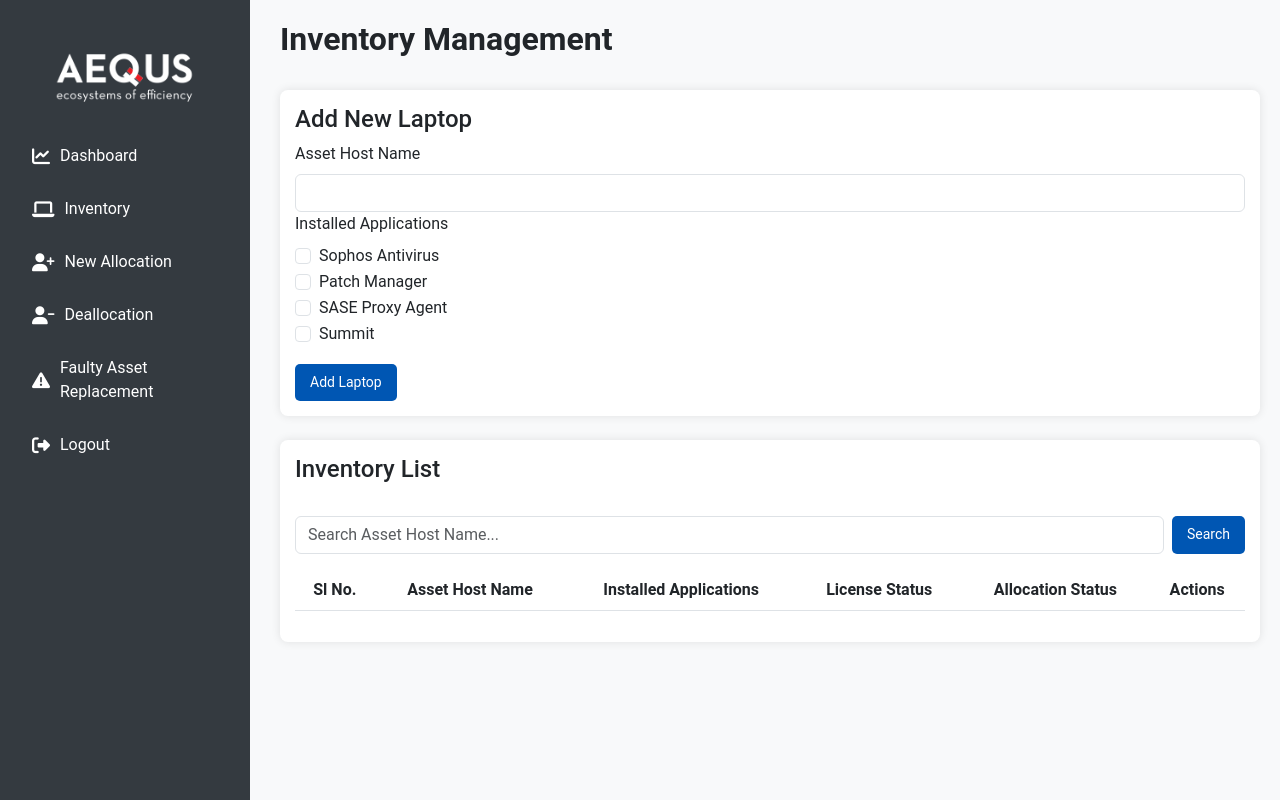
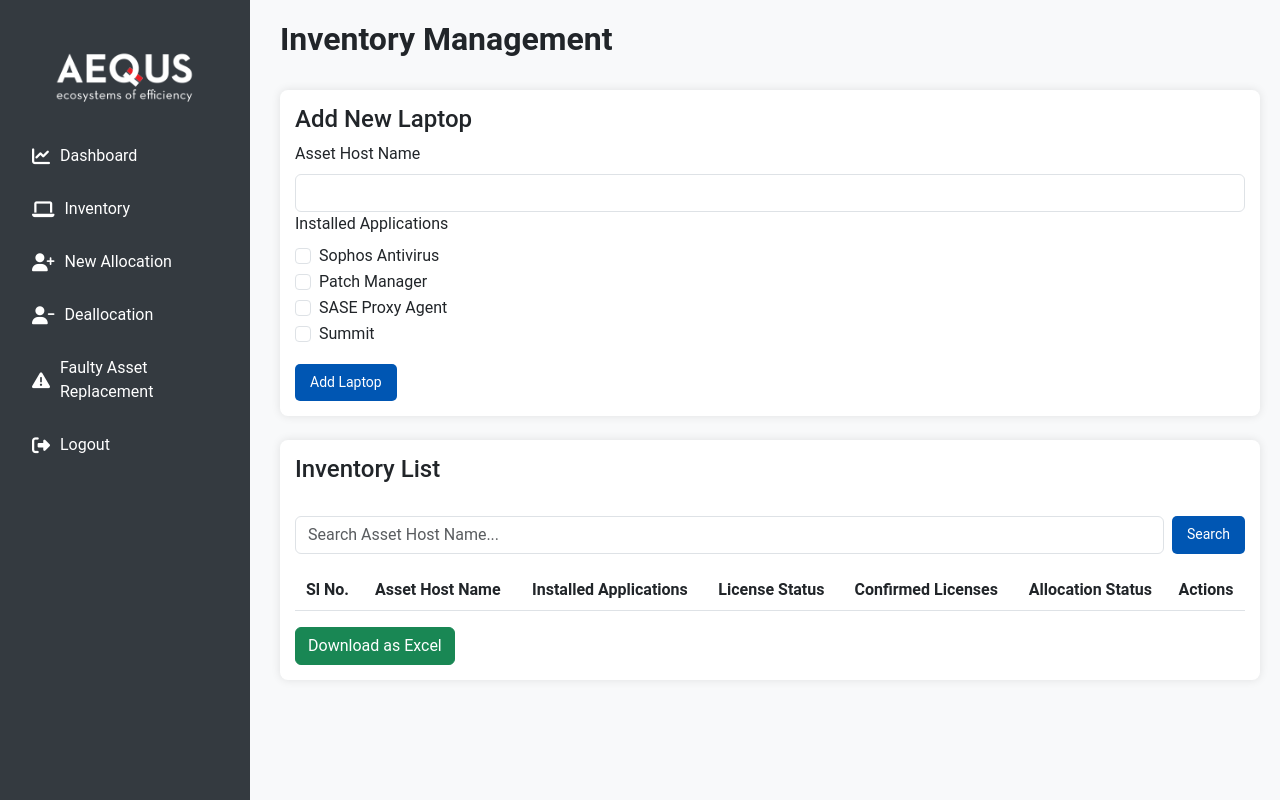
Before and after one commit to Sucheet8970/asset-allocation-app, a Django app: page /inventory/ in a window 1280 px wide. Run offline with Django 5.2, Linux system fonts and the light colour scheme; the visitor is signed in with stand-in values (Sample User, id 1); lists and menus that the app fills with data are empty; some libraries are stand-ins or nearby versions.

Commit message:
added download button

```diff
--- a/accounts/templates/accounts/inventory.html
+++ b/accounts/templates/accounts/inventory.html
@@ -211,6 +211,7 @@
                             <th>Asset Host Name</th>
                             <th>Installed Applications</th>
                             <th>License Status</th>
+                            <th>Confirmed Licenses</th>
                             <th>Allocation Status</th>
 
                             <th>Actions</th>
@@ -238,7 +239,7 @@
 
 
                             </td>
-
+                            <td>{{ laptop.confirmed_licenses }}</td>
                             <td>{{ laptop.allocation_status }}</td>
 
                             <td>
@@ -246,11 +247,6 @@
                                 <button class="btn btn-warning btn-sm" data-bs-toggle="modal" data-bs-target="#editModal{{ laptop.id }}">
                                     <i class="fa-solid fa-edit"></i>
                                 </button>
-
-
-
-
-
 
                                 <!-- Delete Button -->
                                 <form method="POST" style="display:inline;">
@@ -339,10 +335,12 @@
                                 </div>
                             </div>
                         </td>
-
                         {% endfor %}
                     </tbody>
                 </table>
+                <form action="{% url 'export_inventory' %}" method="GET">
+                    <button type="submit" class="btn btn-success">Download as Excel</button>
+                </form>
             </div>
         </div>
     </div>
--- a/accounts/urls.py
+++ b/accounts/urls.py
@@ -1,7 +1,7 @@
 from django.urls import path
 from .views import (
     login_view, dashboard_view, logout_view, inventory_view, new_allocation_view, confirm_receipt,
-    faulty_asset_replacement_view, repair_asset_view, update_license_status, asset_deallocation
+    faulty_asset_replacement_view, repair_asset_view, update_license_status, asset_deallocation, export_inventory_to_excel
 )
 
 urlpatterns = [
@@ -9,6 +9,7 @@ urlpatterns = [
     path('dashboard/', dashboard_view, name='dashboard'),
     path('logout/', logout_view, name='logout'),
     path("inventory/", inventory_view, name="inventory"),
+     path("inventory/download/", export_inventory_to_excel, name="export_inventory"),
     path("new_allocation/", new_allocation_view, name="new_allocation"),
     path("confirm-receipt/<int:allocation_id>/", confirm_receipt, name="confirm-receipt"),
     path("faulty_asset_replacement/", faulty_asset_replacement_view, name="faulty_asset_replacement"),
--- a/accounts/views.py
+++ b/accounts/views.py
@@ -8,6 +8,7 @@ from django.http import HttpResponse
 from django.urls import reverse
 from .models import Inventory, Laptop, Allocation, Deallocation
 from django.contrib.auth.decorators import user_passes_test
+import pandas as pd
 
 '''--------------------------------------------------------------LOGIN------------------------------------------------------------------------------'''
 # User Authentication Views
@@ -120,6 +121,20 @@ def inventory_view(request):
             messages.success(request, "Laptop deleted successfully!")
             return redirect("inventory")
 
+        # ✅ Add confirmed licenses for each laptop
+    for laptop in laptops:
+        confirmed_licenses = []
+        if laptop.sophos_status == "Confirmed":
+            confirmed_licenses.append("Sophos Antivirus")
+        if laptop.patch_manager_status == "Confirmed":
+            confirmed_licenses.append("Patch Manager")
+        if laptop.sase_proxy_status == "Confirmed":
+            confirmed_licenses.append("SASE Proxy Agent")
+        if laptop.summit_status == "Confirmed":
+            confirmed_licenses.append("Summit")
+        laptop.confirmed_licenses = ", ".join(confirmed_licenses) if confirmed_licenses else "None"
+
+
     return render(request, "accounts/inventory.html", {
         "laptops": laptops,
         "application_choices": application_choices,
@@ -156,6 +171,43 @@ def update_license_status(request, laptop_id):
         print("✅ Updated Status:", laptop.sophos_status, laptop.patch_manager_status, laptop.sase_proxy_status, laptop.summit_status, laptop.license_status)  # Debugging Line
 
     return redirect("inventory")
+
+@login_required
+def export_inventory_to_excel(request):
+    """Generate an Excel file of the inventory and serve it as a download."""
+    laptops = Inventory.objects.all()
+
+    # ✅ Prepare data for the Excel file
+    data = []
+    for laptop in laptops:
+        confirmed_licenses = []
+        if laptop.sophos_status == "Confirmed":
+            confirmed_licenses.append("Sophos Antivirus")
+        if laptop.patch_manager_status == "Confirmed":
+            confirmed_licenses.append("Patch Manager")
+        if laptop.sase_proxy_status == "Confirmed":
+            confirmed_licenses.append("SASE Proxy Agent")
+        if laptop.summit_status == "Confirmed":
+            confirmed_licenses.append("Summit")
+
+        data.append([
+            laptop.asset_host_name,
+            laptop.installed_apps,
+            laptop.license_status,
+            ", ".join(confirmed_licenses) if confirmed_licenses else "None"
+        ])
+
+    # ✅ Create a Pandas DataFrame
+    df = pd.DataFrame(data, columns=["Asset Host Name", "Installed Applications", "License Status", "Confirmed Licenses"])
+
+    # ✅ Convert DataFrame to Excel format
+    response = HttpResponse(content_type="application/vnd.openxmlformats-officedocument.spreadsheetml.sheet")
+    response["Content-Disposition"] = 'attachment; filename="inventory.xlsx"'
+
+    with pd.ExcelWriter(response, engine="openpyxl") as writer:
+        df.to_excel(writer, sheet_name="Inventory", index=False)
+
+    return response
 
 '''-----------------------------------------------------------------------------new_allocation-----------------------------------------------------------------------------------------'''
 # Laptop Allocation
```
